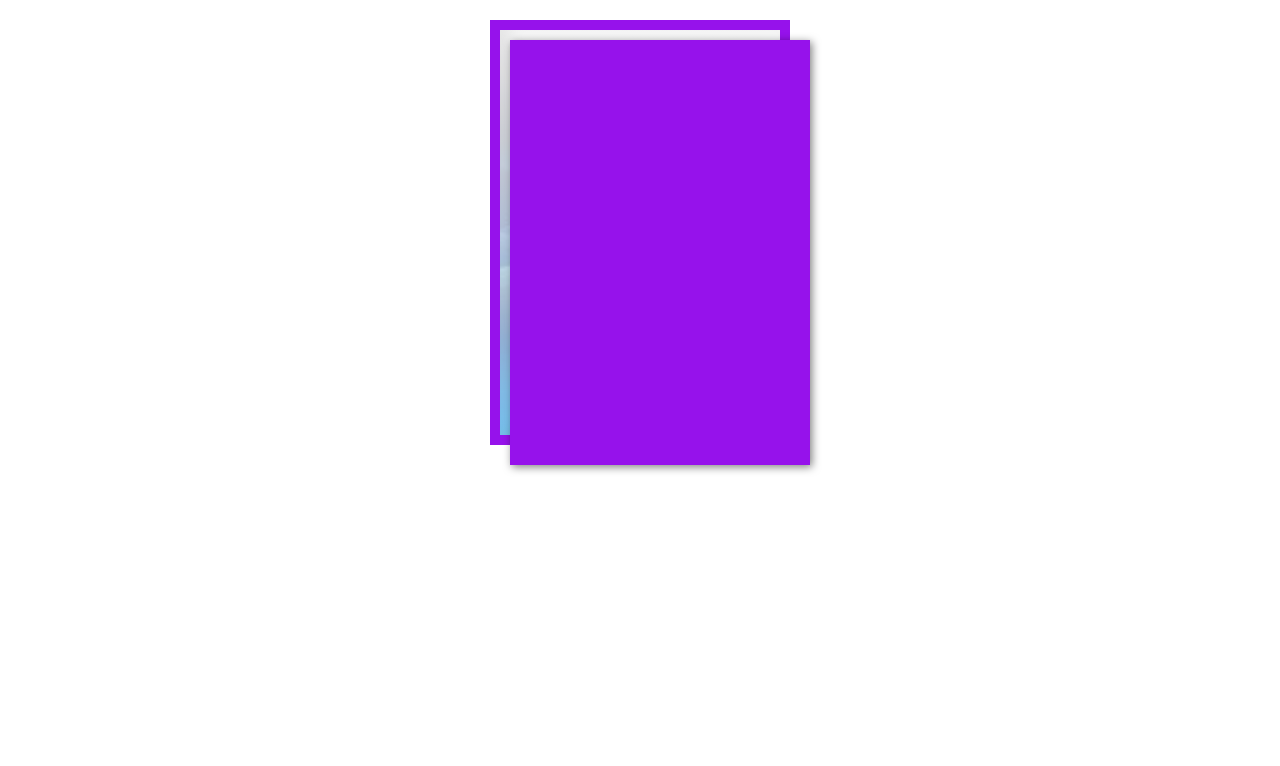
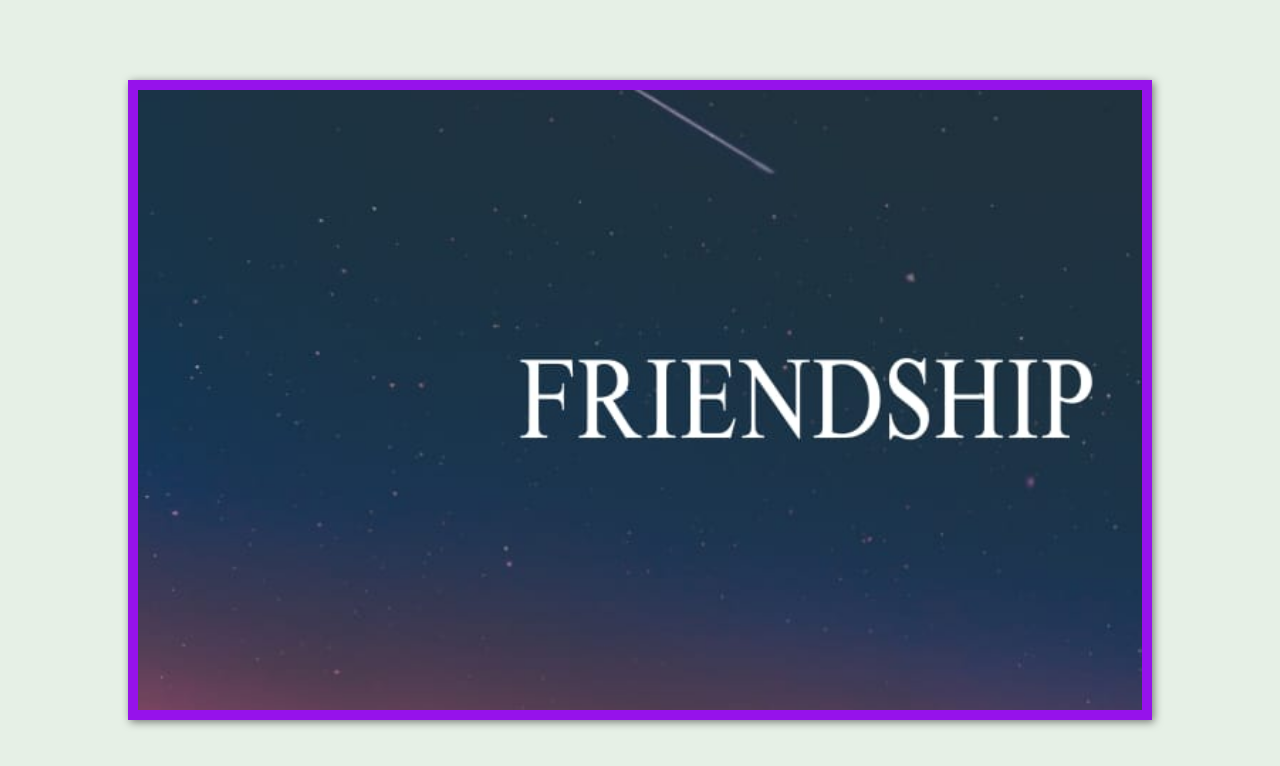
Before and after one commit to TornaleRamReddy/wish, a plain HTML site: page index.html in a window 1280 px wide. Drawn offline with Linux system fonts and the light colour scheme.

Commit message:
Update index.html

```diff
--- a/index.html
+++ b/index.html
@@ -4,46 +4,58 @@
     <title>Friendship Card</title>
     <style type="text/css">
         body {
-            height: 100%;
+            height: 100vh; /* Full viewport height */
             margin: 0;
-            background-repeat: no-repeat;
-            background-attachment: fixed;
+            background-color: #e6f0e6; /* Background color for the entire page */
+            display: flex;
+            justify-content: center;
+            align-items: center;
+            overflow: hidden; /* Hide overflow to prevent scrolling */
             font-family: Arial, sans-serif;
         }
 
+        .card-wrapper {
+            width: 80vw; /* Responsive width */
+            height: 80vh; /* Responsive height */
+            position: relative;
+            background-color: #e6f0e6; /* Background color for the wrapper */
+            display: flex;
+            justify-content: center;
+            align-items: center;
+        }
+
         .card {
-            position: relative;
-            width: 90%; /* Responsive width */
-            max-width: 300px; /* Limit maximum width */
-            height: auto; /* Allow height to adjust based on content */
-            aspect-ratio: 300 / 425; /* Maintain aspect ratio */
+            width: 100%;
+            height: 100%;
             border: 10px solid #9612eb;
-            margin: 20px auto; /* Center card */
             box-shadow: inset 10px 0px 15px 0px rgba(0, 0, 0, 0.1);
             background-image: linear-gradient(to bottom, rgba(255, 255, 255), rgba(255, 255, 255, 0.5)), url("friendship.jpeg");
             background-position: center;
             background-repeat: no-repeat;
             background-size: cover;
-            background-color: #e6f0e6;
-            padding: 10px; /* Padding for better spacing */
             box-sizing: border-box;
+            display: flex;
+            flex-direction: column;
+            justify-content: center;
+            align-items: center;
+            position: relative;
         }
 
         .card .text-container {
-            width: 100%;
+            width: 80%;
             height: auto;
             text-align: center;
+            color: #331717;
         }
 
         .card .text-container #head {
-            font-size: 1.2em;
+            font-size: 1.5em;
             margin: 10px 0;
         }
 
         .card p {
-            font-size: 1em;
+            font-size: 1.1em;
             line-height: 1.4;
-            color: #331717;
             font-style: italic;
             margin: 10px 0;
         }
@@ -55,7 +67,7 @@
             border: 10px solid #9612eb;
             backface-visibility: hidden;
             background-color: #9612eb;
-            background-image: url("friendship1.jpeg");
+            background-image: url("1.jpg");
             background-size: cover; /* Ensure the image covers the entire front */
             background-repeat: no-repeat;
             background-position: center;
@@ -90,25 +102,10 @@
             background-color: #e6f0e6;
             box-shadow: 0px 0px 0px 0px rgba(0, 0, 0, 0.1);
         }
-
-        /* Responsive Design */
-        @media (max-width: 600px) {
-            .card {
-                width: 95%; /* Adjust card width for small screens */
-                padding: 5px; /* Reduce padding for small screens */
-            }
-
-            .card .text-container #head {
-                font-size: 1em; /* Adjust font size for small screens */
-            }
-
-            .card p {
-                font-size: 0.9em; /* Adjust font size for small screens */
-            }
-        }
     </style>
 </head>
 <body>
+    <div class="card-wrapper">
         <div class="card">
             <div class="back"></div>
             <div class="front"></div>
@@ -119,5 +116,6 @@
                 <p>Hope your day goes great!</p>
             </div>
         </div>
+    </div>
 </body>
 </html>
```
Lines whose indentation alone changed are shown as unchanged.
